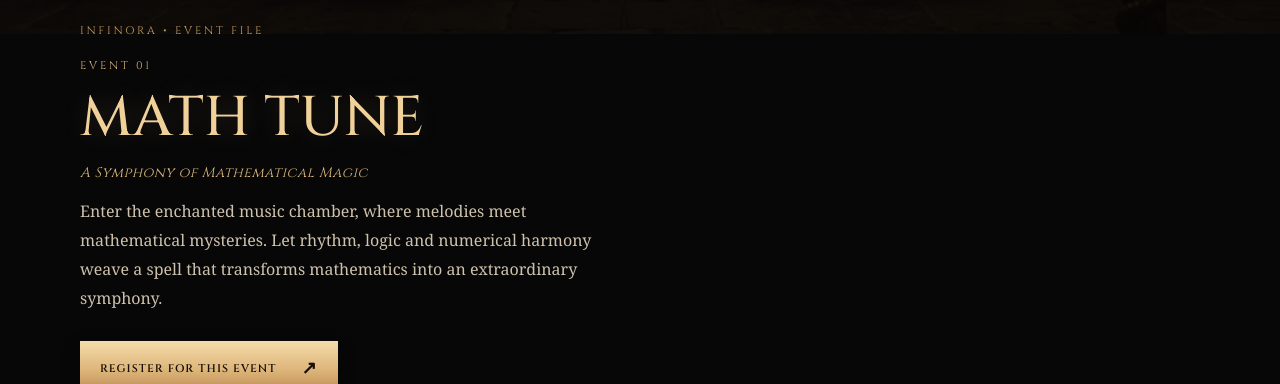
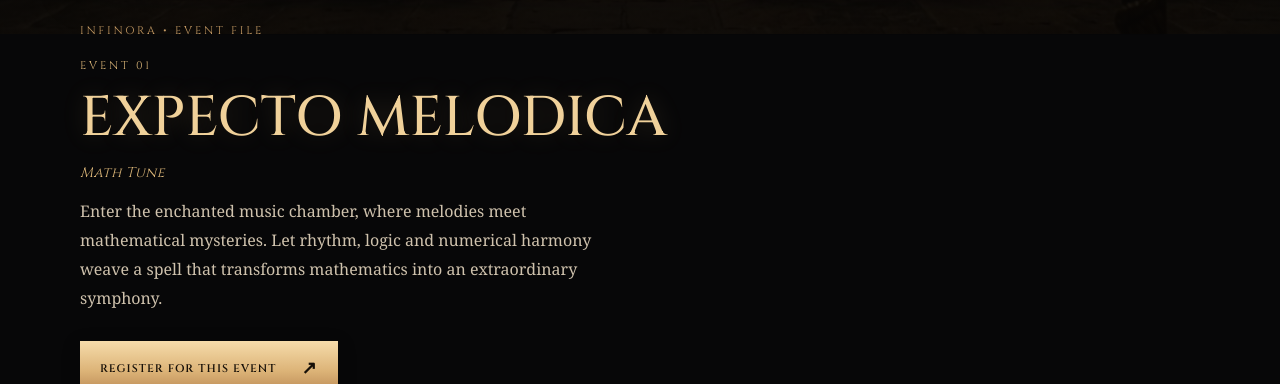
Before and after one commit to vagabond-oe/INFINORA, a plain HTML site: page event.html in a window 1280 px wide. Shown: the part 766-1150 px from the top of the page. Drawn offline with Linux system fonts and the light colour scheme.

Commit message:
update INFINORA website

```diff
--- a/event-detail.js
+++ b/event-detail.js
@@ -13,8 +13,8 @@ const eventMedia = {
 
 const events = {
   "01": {
-    title: "MATH TUNE",
-    subtitle: "A Symphony of Mathematical Magic",
+    title: "EXPECTO MELODICA",
+    subtitle: "Math Tune",
     intro: "Enter the enchanted music chamber, where melodies meet mathematical mysteries. Let rhythm, logic and numerical harmony weave a spell that transforms mathematics into an extraordinary symphony.",
     about: "Songs inspired by the theme INFINORA - Infinite Aura are highly encouraged. Participants are encouraged to bring and use their own musical instruments.",
     eligibility: "Only one team per shift per college is permitted. Each team must have a minimum of 4 and a maximum of 6 members.",
@@ -30,8 +30,8 @@ const events = {
     preserveExisting: true
   },
   "02": {
-    title: "QUIZ",
-    subtitle: "The Chamber of Mathematical Secrets",
+    title: "SNAPE'S INQUISITION",
+    subtitle: "Quiz",
     intro: "Beyond the doors of the ancient chamber lies a collection of enchanted questions. Only those with sharp logic, brilliant reasoning and the wisdom to unlock mathematical secrets shall emerge victorious.",
     about: "A quiz event built around basic mathematical concepts, critical thinking and logical reasoning. Prelims will be conducted depending on the number of participants. The top four qualifying teams will advance to the finals, which consist of three rounds. The final-round rules will be disclosed on the spot.",
     eligibility: "Each team must consist of 2 members. Each college may register only one team.",
@@ -44,8 +44,8 @@ const events = {
     ]
   },
   "03": {
-    title: "MATHEMATICAL PAPER PRESENTATION",
-    subtitle: "The Department of Arcane Mathematics",
+    title: "MATHNOVA",
+    subtitle: "Paper Presentation",
     intro: "Welcome to the realm of mathematical discoveries, where extraordinary minds reveal theories, uncover hidden patterns and present the mysteries of the mathematical universe. Let your knowledge become the next great magical revelation.",
     about: "Participants may present a paper on any mathematical concept or topic related to Mathematics and its applications.",
     eligibility: "Individual participation. The supplied rules do not specify a team format.",
@@ -60,8 +60,8 @@ const events = {
     ]
   },
   "04": {
-    title: "PANIC ROOM",
-    subtitle: "The Chamber of Forbidden Mysteries",
+    title: "VANISH VAULT",
+    subtitle: "Murder Mustery",
     intro: "A mysterious chamber holds secrets waiting to be uncovered. Decode hidden clues, solve enchanted mathematical puzzles and follow the trail of evidence. Only the sharpest minds can escape the mystery before time runs out.",
     about: "This team event comprises two rounds. Round 1 is a mathematical reasoning test. Shortlisted teams advance to Round 2, the Murder Mystery.",
     eligibility: "Each team must consist of 3 participants. A maximum of one team per shift, per department is allowed.",
@@ -76,8 +76,8 @@ const events = {
     ]
   },
   "05": {
-    title: "ADZAP",
-    subtitle: "The Wizarding World of Magical Advertisements",
+    title: "ADZARDRY",
+    subtitle: "Adzap",
     intro: "Prepare to unleash your creative spells! Transform ordinary products into extraordinary magical creations using mathematical expressions, imagination and theatrical brilliance. Your advertisement could become the next sensation in the wizarding marketplace.",
     about: "Teams create and enact an advertisement for a product allotted to them on the spot.",
     eligibility: "Each team must consist of a minimum of 5 and a maximum of 6 participants, per shift, per college.",
@@ -93,8 +93,8 @@ const events = {
     ]
   },
   "06": {
-    title: "SHIPWRECK",
-    subtitle: "The Sinking Ship of Magical Arguments",
+    title: " MATH-0-MANIA",
+    subtitle: "Shipwreak",
     intro: "The ship is sinking, and only the most convincing wizard can survive! Step into a battle of wit, humour and imagination. Use mathematical magic, powerful arguments and creative reasoning to prove why you deserve a place on the last lifeboat.",
     about: "Participants battle against each other through a character-based performance. Prelims will be conducted if necessary, and the top 6 participants will advance to the second round.",
     eligibility: "Individual event. A maximum of one participant per shift per college is allowed.",
@@ -108,8 +108,8 @@ const events = {
     organizer: "Boffin – 7339241948"
   },
   "07": {
-    title: "FACE PAINTING",
-    subtitle: "The Enchanted Canvas of Transfiguration",
+    title: "THE GOBLET SNITCH OF GEOMENTR",
+    subtitle: "Face painting",
     intro: "Enter the magical art chamber, where faces become enchanted canvases. Transform mathematical symbols, geometric patterns and mystical ideas into extraordinary works of art. Let every brushstroke reveal a little mathematical magic.",
     about: "An on-the-spot face-painting event for UG students. The topic will be given on the spot.",
     eligibility: "Open to all UG students. Team of 2: 1 Artist + 1 Model. The model should not paint.",
@@ -124,8 +124,8 @@ const events = {
     organizer: "Vijayakumar V – 6380701404"
   },
   "08": {
-    title: "MATH RANGOLI",
-    subtitle: "The Sacred Geometry of Hogwarts",
+    title: "THE GOBLET OF GEOMENTRIC MAGIC",
+    subtitle: "Math Rangoli",
     intro: "Discover the hidden magic of symmetry, geometry and mathematical patterns. Create enchanting designs inspired by the wizarding world, where every curve, angle and colour contributes to a masterpiece of mathematical artistry.",
     about: "Teams create a mathematical rangoli and explain the mathematical concepts used in their design.",
     eligibility: "Each team must consist of 3 members. One member creates the outline, while the other two may assist with colouring.",
@@ -139,8 +139,8 @@ const events = {
     organizer: "Sharon Mariya – 7604953584"
   },
   "09": {
-    title: "MATH BID",
-    subtitle: "The Goblet of Galleons",
+    title: "THE GOBLET OF GALLEONS",
+    subtitle: "Math Bid",
     intro: "Enter the grand wizarding auction, where knowledge is currency and strategy is your greatest spell. Bid for brilliant minds, compete for mysterious questions and negotiate your way through mathematical challenges. Only the wisest strategists will claim the ultimate treasure.",
     about: "The event has three rounds: Scientist Bid, Questions Bid and Box Negotiation. Teams use bidding, negotiation and strategic decision-making to progress through the game.",
     eligibility: "Each team must consist of exactly 3 participants. A maximum of one team per college/department is allowed. Students registering for The Kingdom of Arithmos must not register for any other events.",
@@ -161,7 +161,7 @@ const events = {
   },
   "10": {
     title: "MR./MS. INFINORA’26 – TITLE EVENT",
-    subtitle: "The Triwizard Tournament of Mathematical Excellence",
+    subtitle: "Title Event",
     intro: "The most prestigious magical honour awaits! Chosen representatives from the winning and runner-up teams of the three designated challenges will enter the ultimate competition. Showcase your confidence, intelligence and personality to claim the legendary title of Mr./Ms. INFINORA ’26.",
     about: "One participant from each of the Winner and Runner-up teams of the flagged events (ADZAP, SHIPWRECK and QUIZ) is eligible to participate in the MR./MS. INFINORA’26 Title Event.",
     eligibility: "The respective teams must nominate one representative. Each team can nominate only one participant, and the nominated participant must be a member of the respective winning or runner-up team. No direct registrations will be accepted. Qualification: 3 flagged events × 2 teams × 1 representative = 6 participants.",
@@ -177,8 +177,8 @@ const events = {
     time: "2:00 PM"
   },
   "11": {
-    title: "POSTER MAKING – INK AND INCANTATION",
-    subtitle: "Ink and Incantation",
+    title: " INK AND INCANTATION",
+    subtitle: " Poster Making ",
     intro: "Every great spell begins with imagination. Bring together the magic of mathematics and the artistry of the wizarding world. Turn equations into enchantments and mathematical concepts into extraordinary handmade masterpieces.",
     about: "An online poster-making event. Participants must creatively incorporate mathematical concepts into the Harry Potter theme.",
     eligibility: "Individual online event. Team-size or college limits were not specified in the supplied rules.",
@@ -192,8 +192,8 @@ const events = {
     organizer: "Juana Sharon A – 9840279609"
   },
   "12": {
-    title: "REELMAKING",
-    subtitle: "The Pensieve of Magical Memories",
+    title: "FRAMORA",
+    subtitle: "Reel Making",
     intro: "Step into the Pensieve and bring extraordinary moments back to life! Recreate legendary historical events, scientific discoveries and remarkable inventions through the magic of storytelling, acting and visual imagination. Let your creation become a memory worth preserving.",
     about: "An online reel-making event. The reel must recreate a famous historical event, scientific discovery, invention or significant incident through acting and visual storytelling rather than simply explaining it.",
     eligibility: "Online event. The supplied rules do not specify a team-size limit.",
```
Also changed, not shown: register.html (+2 -2 lines).
